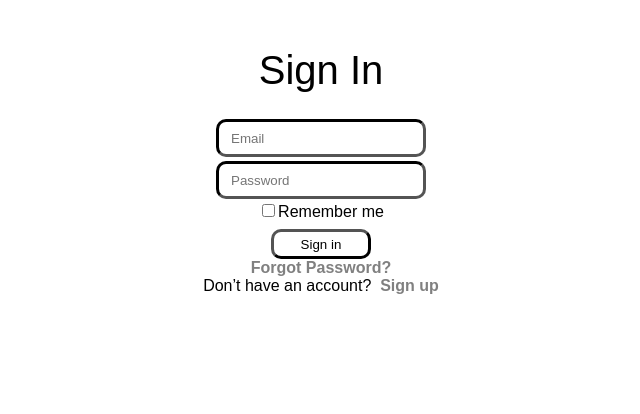
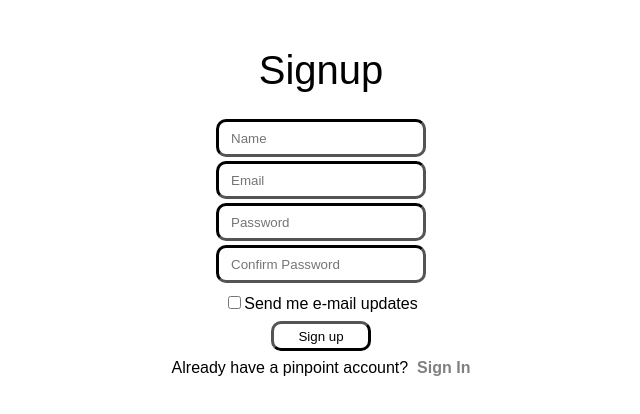
Before and after one commit to ubclaunchpad/pinpoint, a React app in the folder frontend/: page /signup in a window 1280 px wide. Shown: the top 414 px of the page, without its empty margins (319-959 px from the left). Built offline with nearby package versions, Linux system fonts and the light colour scheme.

Commit message:
Added Signup page route

```diff
--- a/frontend/src/components/Signup.js
+++ b/frontend/src/components/Signup.js
@@ -4,48 +4,47 @@ class Signup extends Component {
   constructor(props) {
     super(props);
     this.state = {
+      name: '',
       email: '',
       password: '',
+      confirmpassword: '',
     };
     this.updateTextFields = this.updateTextFields.bind(this);
-    this.attemptLogin = this.attemptLogin.bind(this);
+    this.attemptSignup = this.attemptSignup.bind(this);
   }
 
   updateTextFields(e) {
+    const { name, confirmpassword } = this.state;
     const { email, password } = this.state;
-    console.log(email);
-    console.log(password);
-    const loginField = e.target.getAttribute('type');
-    this.setState({ [loginField]: e.target.value });
+    console.log(name, email, password, confirmpassword);
+    const field = e.target.getAttribute('type');
+    this.setState({ [field]: e.target.value });
   }
 
   // TODO once endpoint is set up, currently does nothing
-  attemptLogin(e) {
+  attemptSignup(e) {
     const { email, password } = this.state;
-    console.log(email);
-    console.log(password);
-    console.log(e);
+    console.log(email, password, e);
   }
 
   render() {
     return (
       <div className="flex-al-center">
-        <div className="title margin-title">Sign In</div>
+        <div className="title margin-title">Signup</div>
         <div className="flex-inlinegrid margin-top-xs margin-bottom-xs">
+          <input className="input-box input-small" type="name" placeholder="Name" onChange={this.updateTextFields} />
           <input className="input-box input-small" type="email" placeholder="Email" onChange={this.updateTextFields} />
           <input className="input-box input-small" type="password" placeholder="Password" onChange={this.updateTextFields} />
+          <input className="input-box input-small" type="confirmpassword" placeholder="Confirm Password" onChange={this.updateTextFields} />
         </div>
-        <div>
+        <div className="margin-top-xs">
           <input type="checkbox" />
-          <span>Remember me</span>
+          <span>Send me e-mail updates</span>
         </div>
-        <button className="click-button button-small animate-button margin-top-xs margin-bottom-xs" type="submit" onClick={this.attemptLogin}>Sign in</button>
-        <div className="loginhelp">
-          <a href="/login">Forgot Password?</a>
-        </div>
-        <div className="loginhelp">
-          <span>Don&#x2019;t have an account? &nbsp;</span>
-          <a href="/login">Sign up</a>
+        <button className="click-button button-small animate-button margin-top-xs margin-bottom-xs" type="submit" onClick={this.attemptSignup}>Sign up</button>
+        <div className="margin-top-xs">
+          <span>Already have a pinpoint account? &nbsp;</span>
+          <a href="/login">Sign In</a>
         </div>
       </div>
     );
```
